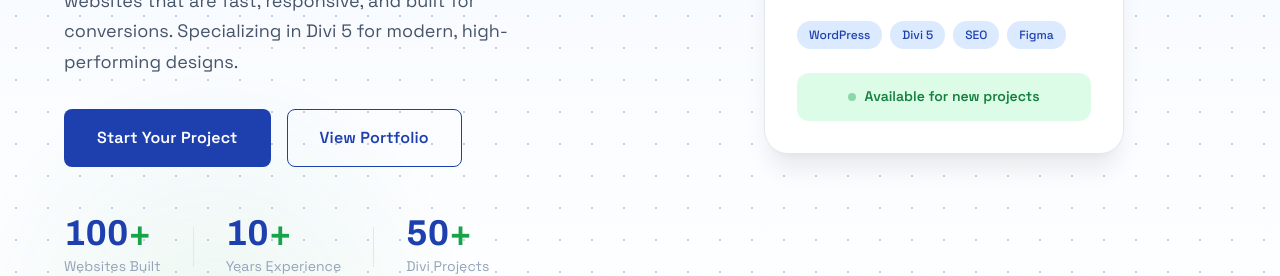
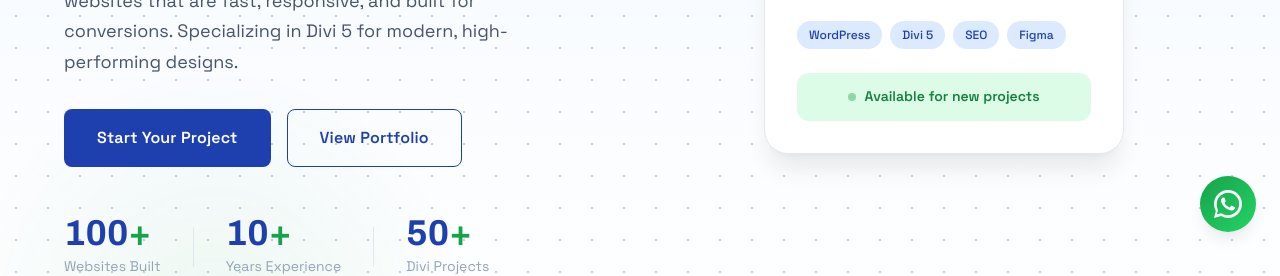
Before and after one commit to omarfarooq86/DiviDesignPro, an Astro site: page / in a window 1280 px wide. Shown: the part 544-820 px from the top of the page. Built offline with nearby package versions, Linux system fonts and the light colour scheme; Astro itself is replaced by a stand-in of ours.

Commit message:
Add WhatsApp floating chat button

```diff
--- a/src/layouts/BaseLayout.astro
+++ b/src/layouts/BaseLayout.astro
@@ -66,6 +66,20 @@ const currentUrl = canonical || 'https://dividesignpro.com';
 
     <Footer />
 
+    <a
+      href="https://wa.me/923101418307?text=Hello%2C%20I%20would%20like%20to%20discuss%20my%20project.%20Can%20you%20help%3F"
+      class="whatsapp-float"
+      aria-label="Chat on WhatsApp"
+      title="Chat on WhatsApp"
+      target="_blank"
+      rel="noopener noreferrer"
+    >
+      <svg viewBox="0 0 24 24" aria-hidden="true" focusable="false">
+        <path d="M17.472 14.382c-.297-.149-1.758-.867-2.031-.967-.273-.099-.471-.149-.669.149-.198.297-.768.967-.941 1.165-.173.198-.347.223-.644.074-.297-.149-1.255-.462-2.39-1.475-.883-.788-1.478-1.761-1.651-2.059-.173-.297-.018-.458.13-.606.134-.133.297-.347.446-.521.149-.174.199-.298.299-.497.099-.198.05-.372-.025-.521-.074-.149-.669-1.612-.916-2.207-.242-.579-.487-.5-.669-.51-.173-.008-.372-.01-.571-.01-.198 0-.521.074-.792.372-.271.297-1.035 1.018-1.035 2.483 0 1.464 1.061 2.883 1.207 3.081.146.198 2.089 3.18 5.062 4.461.707.304 1.258.485 1.688.621.708.226 1.352.194 1.863.118.568-.085 1.758-.719 2.006-1.413.248-.694.248-1.287.174-1.412-.074-.125-.273-.198-.571-.347Z" fill="currentColor"/>
+        <path d="M20.52 3.48A11.98 11.98 0 0 0 12 .002C5.37.002 0 5.372 0 12c0 2.117.553 4.17 1.6 5.96L0 24l6.16-1.61A11.95 11.95 0 0 0 12 23.998c6.63 0 12-5.37 12-12 0-3.2-1.25-6.24-3.48-8.52ZM12 21.6c-1.92 0-3.8-.52-5.45-1.5l-.39-.24-3.65.95.98-3.56-.25-.38A9.57 9.57 0 0 1 2.4 12c0-5.3 4.3-9.6 9.6-9.6 2.56 0 4.97 1 6.77 2.8A9.56 9.56 0 0 1 21.6 12c0 5.3-4.3 9.6-9.6 9.6Z" fill="currentColor"/>
+      </svg>
+    </a>
+
     <!-- Back to top button -->
     <button class="back-to-top" id="backToTop" aria-label="Back to top" title="Back to top">
       <svg width="20" height="20" viewBox="0 0 24 24" fill="none" stroke="currentColor" stroke-width="2" stroke-linecap="round" stroke-linejoin="round">
@@ -133,10 +147,39 @@ const currentUrl = canonical || 'https://dividesignpro.com';
     font-weight: 500;
   }
 
+  /* ===== WhatsApp float button ===== */
+  .whatsapp-float {
+    position: fixed;
+    bottom: var(--space-6);
+    right: var(--space-6);
+    width: 56px;
+    height: 56px;
+    border-radius: 50%;
+    background: linear-gradient(135deg, var(--color-accent), #25D366);
+    color: var(--color-text-inverse);
+    display: flex;
+    align-items: center;
+    justify-content: center;
+    box-shadow: var(--shadow-lg);
+    z-index: 50;
+    transition: transform var(--transition-base), box-shadow var(--transition-base);
+  }
+
+  .whatsapp-float:hover,
+  .whatsapp-float:focus-visible {
+    transform: translateY(-2px);
+    box-shadow: var(--shadow-xl);
+  }
+
+  .whatsapp-float svg {
+    width: 28px;
+    height: 28px;
+  }
+
   /* ===== Back to top ===== */
   .back-to-top {
     position: fixed;
-    bottom: var(--space-6);
+    bottom: calc(var(--space-6) + 72px);
     right: var(--space-6);
     width: 44px;
     height: 44px;
```
